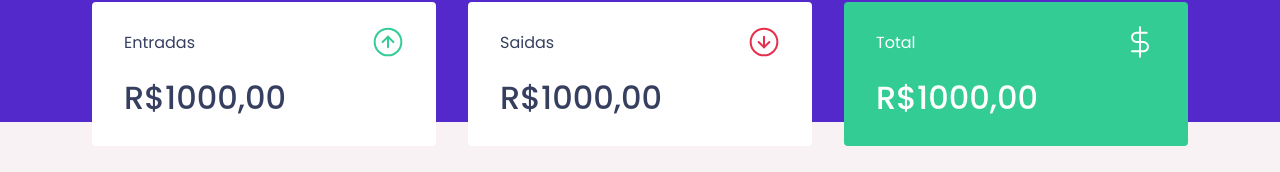
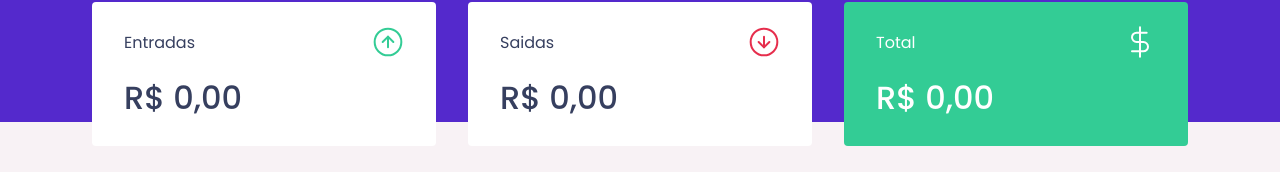
Before and after one commit to mariosantosdev/my-money, a React (Create React App) app: page / in a window 1280 px wide. Shown: the part 150-322 px from the top of the page. Built offline with nearby package versions, Linux system fonts and the light colour scheme; no server answers; what miragejs would draw is missing.

Commit message:
using transactions values in summary cards

```diff
--- a/src/components/Summary/index.tsx
+++ b/src/components/Summary/index.tsx
@@ -1,11 +1,31 @@
-import React from "react";
+import React, { useContext, useMemo } from "react";
 
 import { Container } from "./styles";
 import incomeImg from "../../assets/income.svg";
 import outcomeImg from "../../assets/outcome.svg";
 import totalImg from "../../assets/total.svg";
+import { TransactionContext } from "../../contexts/TransactionContext";
 
 export function Summarry() {
+  const { transactions } = useContext(TransactionContext);
+
+  const { deposits, total, withdraws } = useMemo(() => {
+    return transactions.reduce(
+      (accumulator, transaction) => {
+        if (transaction.type === "deposit") {
+          accumulator.deposits += transaction.value;
+          accumulator.total += transaction.value;
+        } else {
+          accumulator.withdraws += transaction.value;
+          accumulator.total -= transaction.value;
+        }
+
+        return accumulator;
+      },
+      { deposits: 0, withdraws: 0, total: 0 }
+    );
+  }, [transactions]);
+
   return (
     <Container>
       <div>
@@ -14,7 +34,12 @@ export function Summarry() {
           <img src={incomeImg} alt="Entradas" />
         </header>
 
-        <strong>R$1000,00</strong>
+        <strong>
+          {new Intl.NumberFormat("pt-br", {
+            currency: "BRL",
+            style: "currency",
+          }).format(deposits)}
+        </strong>
       </div>
       <div>
         <header>
@@ -22,7 +47,12 @@ export function Summarry() {
           <img src={outcomeImg} alt="Saidas" />
         </header>
 
-        <strong>R$1000,00</strong>
+        <strong>
+          {new Intl.NumberFormat("pt-br", {
+            currency: "BRL",
+            style: "currency",
+          }).format(withdraws)}
+        </strong>
       </div>
       <div className="hightlight-background">
         <header>
@@ -30,7 +60,12 @@ export function Summarry() {
           <img src={totalImg} alt="Total" />
         </header>
 
-        <strong>R$1000,00</strong>
+        <strong>
+          {new Intl.NumberFormat("pt-br", {
+            currency: "BRL",
+            style: "currency",
+          }).format(total)}
+        </strong>
       </div>
     </Container>
   );
```
